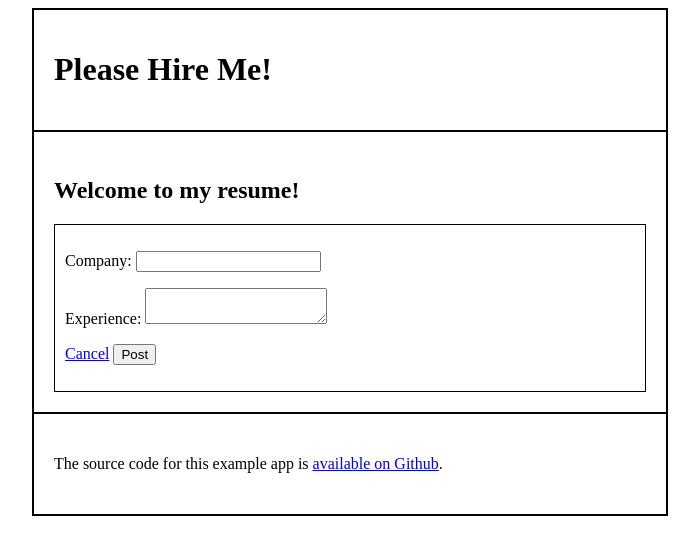
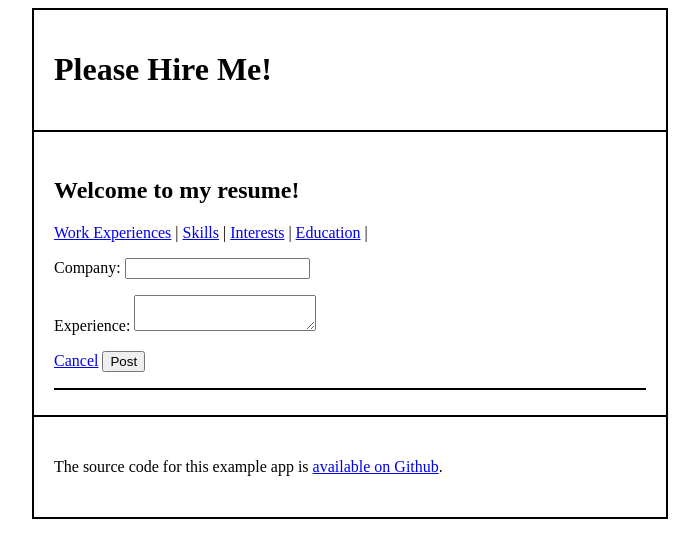
Before and after one commit to dbdesign-students-fall2023/7-web-app-acho19, a Flask app: page /experiences in a window 1280 px wide. Shown: the top 558 px of the page, without its empty margins (290-989 px from the left). Run offline with Flask 2, Linux system fonts and the light colour scheme; data that the repository does not hold is empty; parts of the project's set-up code (start-up, migrations or seed data) failed here and were passed over.

Commit message:
separation of form

```diff
--- a/static/css/style.css
+++ b/static/css/style.css
@@ -4,11 +4,6 @@
   margin: 0 auto;
 }
 
-.form-separator {
-  border: 1px solid rgb(0, 0, 0);
-  padding: 10px;
-  margin-top: 20px;
-}
 
 header,
 footer,
@@ -17,7 +12,8 @@ main {
 }
 
 header,
-main {
+main,
+form {
   border-bottom: 2px solid;
   margin-bottom: 5px;
 }
--- a/templates/experiences.html
+++ b/templates/experiences.html
@@ -5,6 +5,10 @@
 {% block container %}
 <h2>Welcome to my resume!</h2>
 <p>
+    <a href="{{ url_for('experiences')}}">Work Experiences</a> |
+    <a href="{{ url_for('skills')}}">Skills</a> |
+    <a href="{{ url_for('skills')}}">Interests</a> |
+    <a href="{{ url_for('skills')}}">Education</a> |
     {% for doc in docs %}
     <div>
         <hr class="solid">
@@ -25,7 +29,7 @@
     {%endfor%}
 </p>
 
-<div class = "form-separator">
+
 <form method="POST" action="{{ url_for('create_post') }}">
     <p>Company: <input type="text" id="company" name="company" /><br /></p>
     <p>
@@ -37,7 +41,7 @@
         <input type="submit" name="post-btn" value="Post" />
     </p>
 </form>
-</div>
+
 
 
 {% endblock %}
```
Lines whose indentation alone changed are shown as unchanged.
